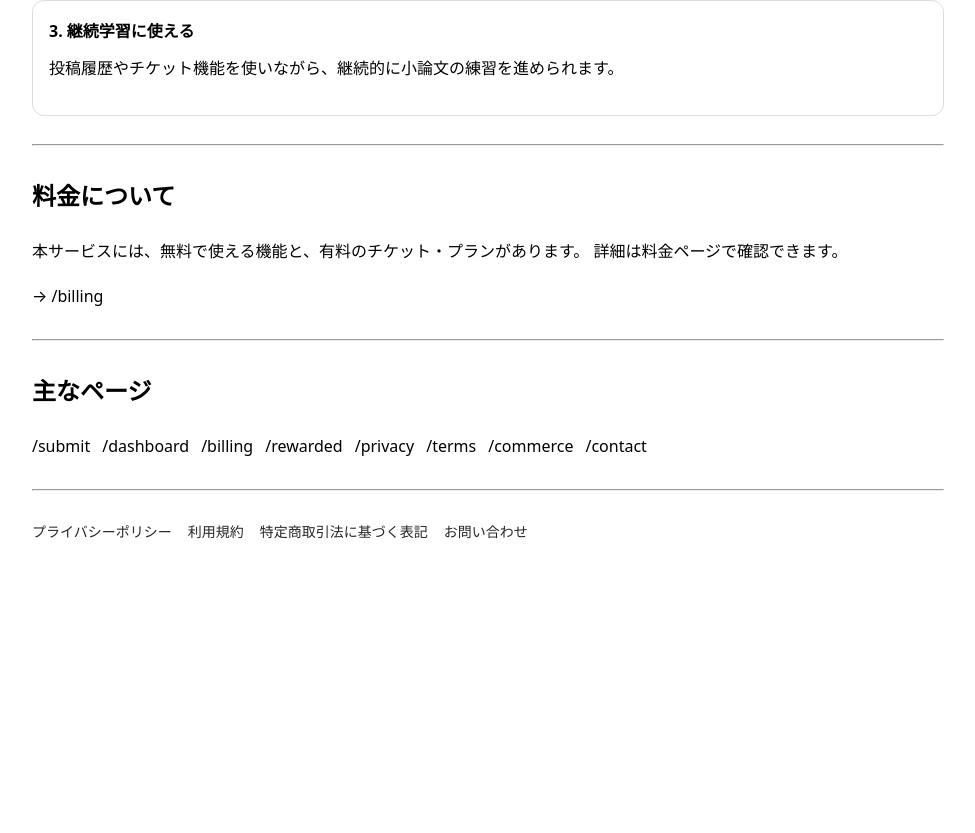
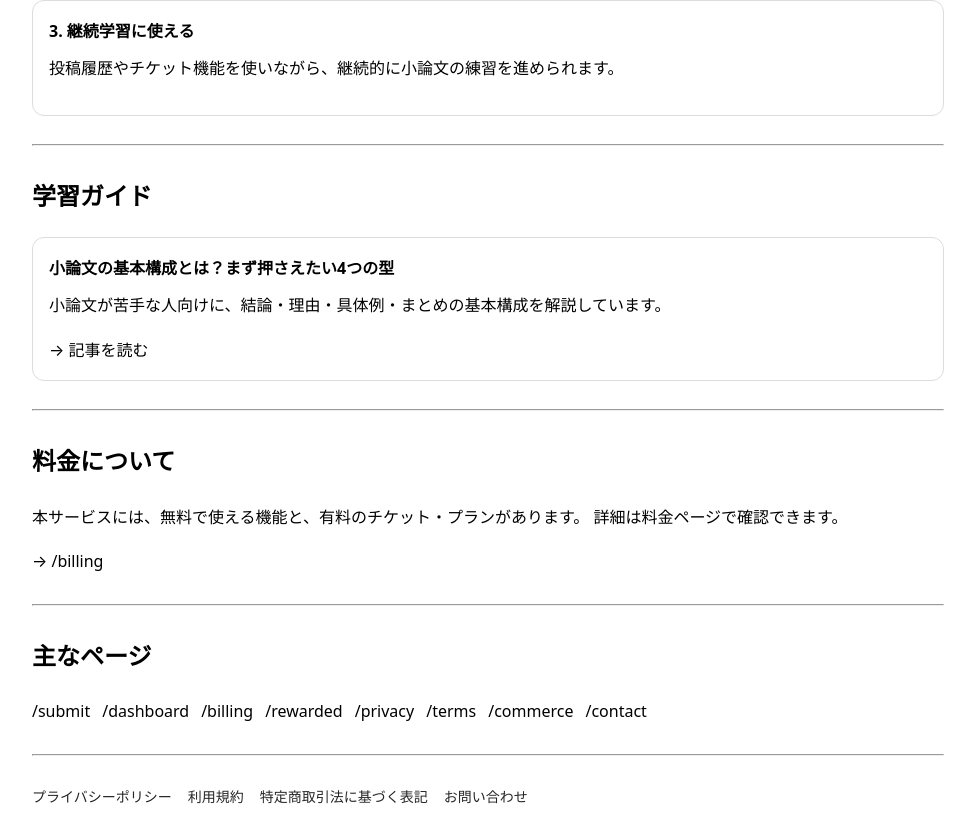
Before and after one commit to roromukuro-afk/shoron-rewarded-web, a Next.js app: page / in a window 1280 px wide. Shown: the part 784-1617 px from the top of the page, without its empty margins (152-1127 px from the left). Before the commit the page ends 1352 px from the top, so only its background shows below. Built offline with nearby package versions, Linux system fonts and the light colour scheme.

Commit message:
add guide link to home page

```diff
--- a/app/page.tsx
+++ b/app/page.tsx
@@ -94,6 +94,24 @@ export default function HomePage() {
       <hr style={{ margin: "28px 0" }} />
 
       <section>
+        <h2 style={{ fontSize: 24, fontWeight: 900 }}>学習ガイド</h2>
+
+        <div style={{ display: "grid", gap: 14, marginTop: 16 }}>
+          <div style={{ padding: 16, border: "1px solid #ddd", borderRadius: 12 }}>
+            <div style={{ fontWeight: 900 }}>小論文の基本構成とは？まず押さえたい4つの型</div>
+            <p style={{ marginTop: 8 }}>
+              小論文が苦手な人向けに、結論・理由・具体例・まとめの基本構成を解説しています。
+            </p>
+            <div style={{ marginTop: 12 }}>
+              <Link href="/guide/essay-structure">→ 記事を読む</Link>
+            </div>
+          </div>
+        </div>
+      </section>
+
+      <hr style={{ margin: "28px 0" }} />
+
+      <section>
         <h2 style={{ fontSize: 24, fontWeight: 900 }}>料金について</h2>
         <p style={{ marginTop: 12 }}>
           本サービスには、無料で使える機能と、有料のチケット・プランがあります。
```
